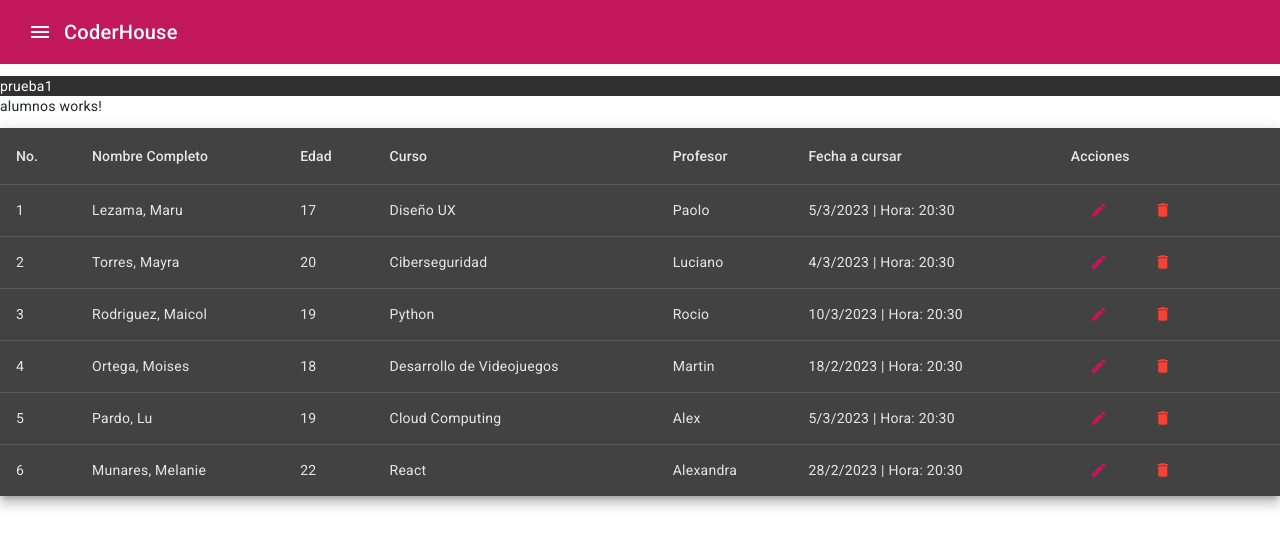
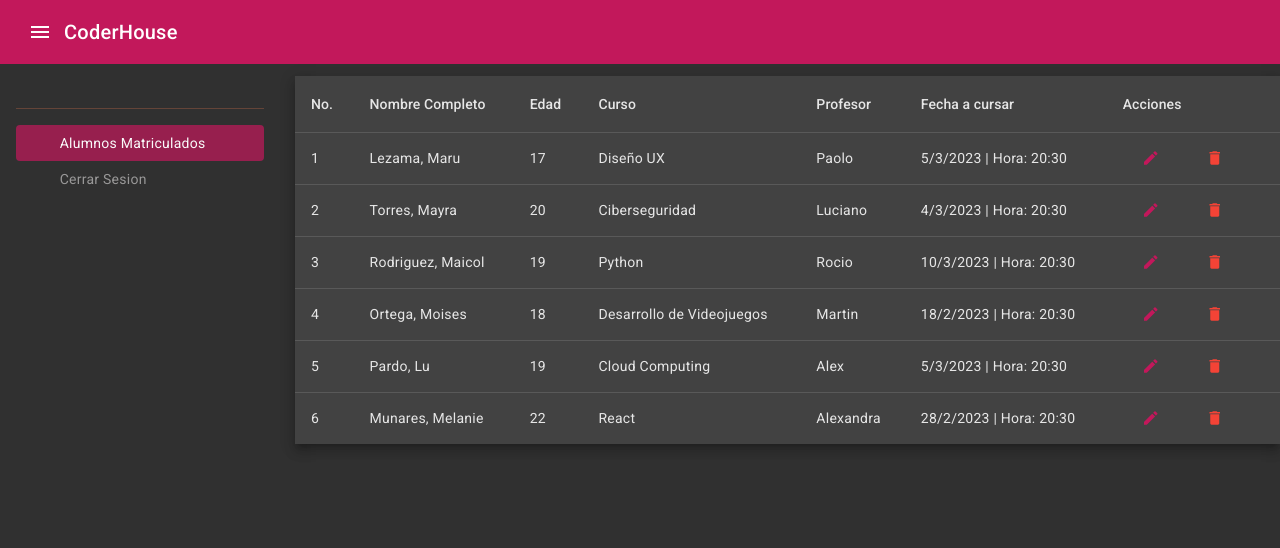
Before and after one commit to MayraStefany/Proyecto-Final-Angular, an Angular app: page / in a window 1280 px wide. Shown: the top 548 px of the page. Built offline with nearby package versions, Linux system fonts and the light colour scheme.

Commit message:
[PreEntrega-1PF] Add new component 'navbar y toolbar' listosgit add . - Layout

```diff
--- a/src/app/app.component.css
+++ b/src/app/app.component.css
@@ -0,0 +1,17 @@
+.grid-header {
+    grid-area: header;
+}
+
+.grid-menu {
+    grid-area: menu;
+}
+
+.grid-main {
+    grid-area: main;
+}
+
+.grid-container {
+    display: grid;
+    grid-template-areas: 'header header header header header header' 'menu main main main main main';
+    background: #303030;
+}
--- a/src/app/app.component.html
+++ b/src/app/app.component.html
@@ -1,3 +1,5 @@
-<app-toolbar></app-toolbar>
-<app-navbar></app-navbar>
-<app-alumnos></app-alumnos>
+<div class="grid-container">
+    <app-toolbar class="grid-header"></app-toolbar>
+    <app-navbar class="grid-menu"></app-navbar>
+    <app-alumnos class="grid-main"></app-alumnos>
+</div>
--- a/src/app/components/alumnos/alumnos.component.html
+++ b/src/app/components/alumnos/alumnos.component.html
@@ -1,4 +1,3 @@
-<p>alumnos works!</p>
 <!--<div class="row">
     <mat-form-field>
         <mat-label>
--- a/src/app/layout/components/navbar/navbar.component.css
+++ b/src/app/layout/components/navbar/navbar.component.css
@@ -0,0 +1,25 @@
+.navbar {
+    background-color: #fafafa;
+    height: 460px;
+}
+
+.nav-pills {
+    min-height: 100vh;
+}
+
+.nav-pills .nav-link.active,
+.nav-pills .show>.nav-link {
+    color: #fafafa;
+    background-color: #c2185bb5;
+}
+
+.nav-link {
+    display: block;
+    padding: 0.5rem 1rem;
+    color: #999898;
+    text-decoration: none;
+}
+
+hr{
+    background-color: coral !important;
+}
--- a/src/app/layout/components/navbar/navbar.component.html
+++ b/src/app/layout/components/navbar/navbar.component.html
@@ -1,4 +1,17 @@
-<mat-sidenav-container>
-    <mat-sidenav #sidenav>prueba0</mat-sidenav>
-    <mat-sidenav-content>prueba1</mat-sidenav-content>
-</mat-sidenav-container>
+<div class="d-flex flex-column flex-shrink-0 p-3" style="width: 280px;">
+    <hr>
+    <ul class="nav nav-pills flex-column mb-auto">
+        <li class="nav-item">
+            <a href="#" class="nav-link active" aria-current="page">
+                <svg class="bi me-2" width="16" height="16"><use xlink:href="#home"></use></svg> Alumnos Matriculados
+            </a>
+        </li>
+        <li>
+            <a href="#" class="nav-link link-dark">
+                <svg class="bi me-2" width="16" height="16"><use xlink:href="#speedometer2"></use></svg> Cerrar Sesion
+            </a>
+        </li>
+    </ul>
+    <hr>
+
+</div>
```
